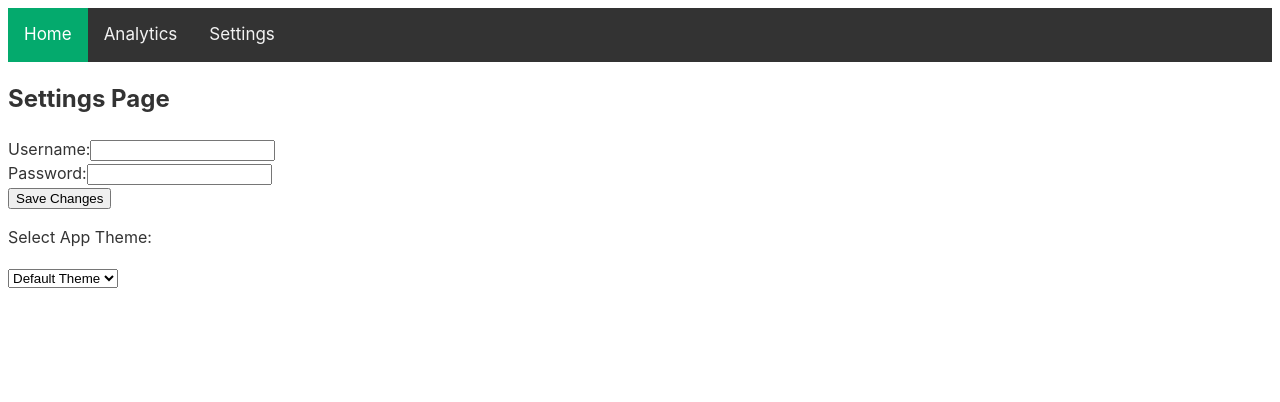
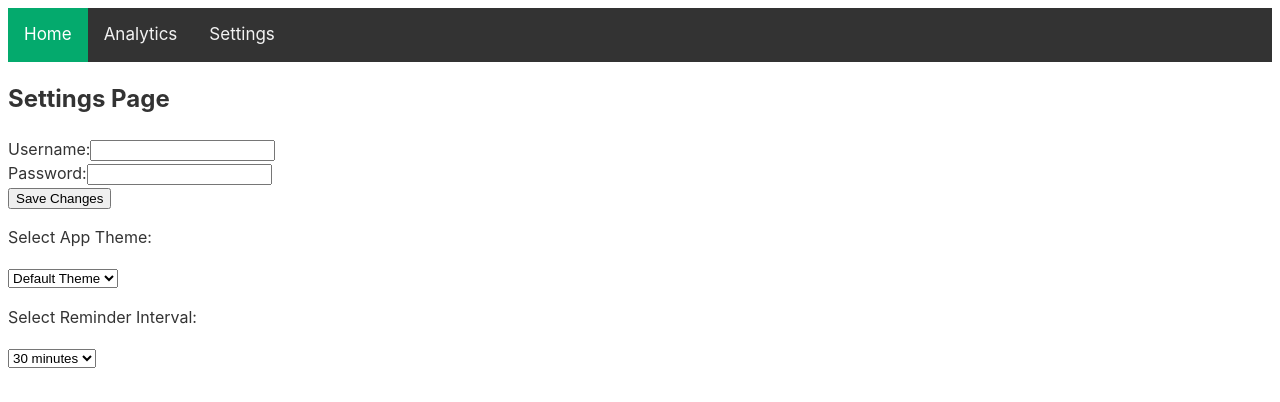
Before and after one commit to aaroncampf/Water-you-doing, a React (Vite) app: page /settings in a window 1280 px wide. Shown: the top 402 px of the page. Built offline with nearby package versions, Linux system fonts and the light colour scheme.

Commit message:
Nofications permissions set up. Testing to see if timer for notifs works

```diff
--- a/src/components/Settings/Settings.jsx
+++ b/src/components/Settings/Settings.jsx
@@ -1,12 +1,12 @@
-// Settings.jsx
 import React, { useState, useEffect } from 'react';
+import { useReminderContext } from '../ReminderContext';
 import ColorThemeDropdown from '../DropDown/ColorDropdown';
 import ProfileForm from '../Forms/ProfileForm';
 import styles from '../Dropdown/styles.module.css';
 
 const Settings = () => {
-  const [selectedTheme, setSelectedTheme] = useState('default');
-
+  const { reminderInterval, setReminderInterval } = useReminderContext();
+  const [selectedTheme, setSelectedTheme] = useState('default'); // Add this line
 
   const themes = [
     { value: 'default', label: 'Default Theme' },
@@ -18,9 +18,21 @@ const Settings = () => {
     setSelectedTheme(event.target.value);
   };
 
+  const handleIntervalChange = (event) => {
+    setReminderInterval(parseInt(event.target.value, 10));
+  };
+
+  useEffect(() => {
+    if ('Notification' in window) {
+      Notification.requestPermission().then((permission) => {
+        console.log('Notification permission:', permission);
+      });
+    }
+  }, []);
+
   useEffect(() => {
     document.body.setAttribute('data-theme', selectedTheme);
-  }, [selectedTheme]);
+  }, [selectedTheme, reminderInterval]);
 
   return (
     <div>
@@ -28,10 +40,15 @@ const Settings = () => {
       <ProfileForm />
       <p>Select App Theme:</p>
       <ColorThemeDropdown themes={themes} selectedTheme={selectedTheme} onChange={handleThemeChange} />
+
+      <p>Select Reminder Interval:</p>
+      <select value={reminderInterval} onChange={handleIntervalChange}>
+        <option value={15}>15 minutes</option>
+        <option value={30}>30 minutes</option>
+        <option value={60}>1 hour</option>
+      </select>
     </div>
   );
 };
 
-
-
 export default Settings;
```
